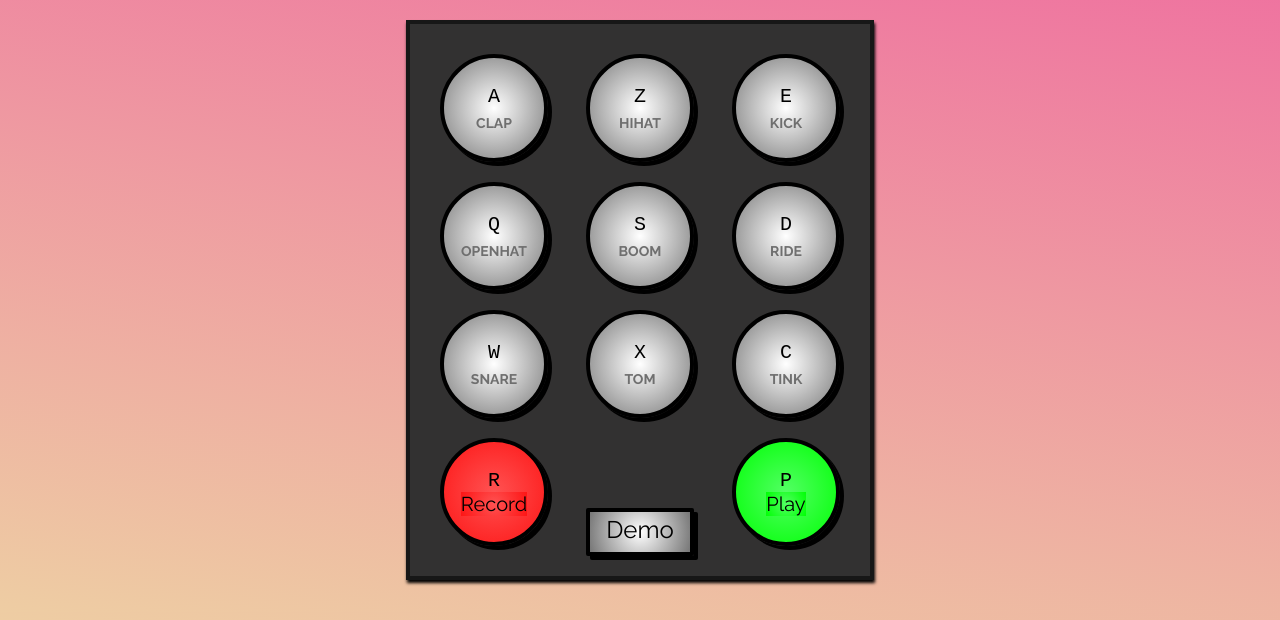
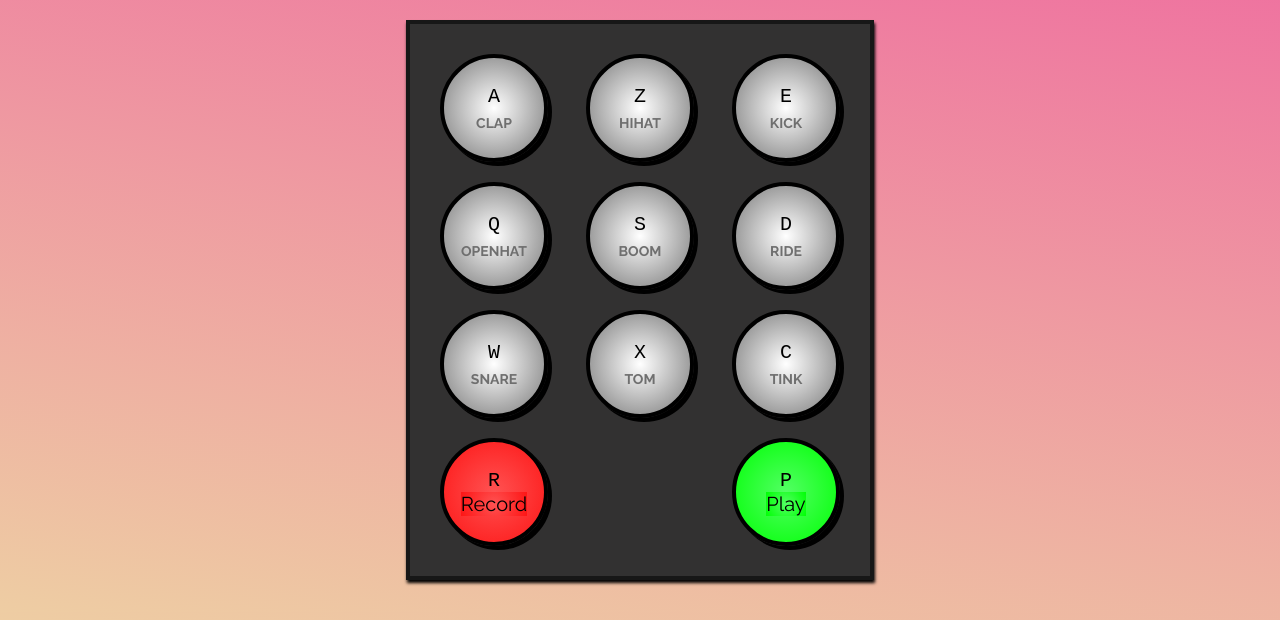
Before and after one commit to NaimDeb/G404-TP-Drumpad, a plain HTML site: page index.html in a window 1280 px wide. Shown: the part 180-800 px from the top of the page. Drawn offline with Linux system fonts and the light colour scheme.

Commit message:
removed demo button as it didn't have any uses

```diff
--- a/index.html
+++ b/index.html
@@ -54,10 +54,6 @@
                 <span class="record">Record</span>
         </div>
 
-        <div class="beatBox">
-                <span>Demo</span>
-        </div>
-
 
         <div data-key="80" class="key play">
                 <kbd>P</kbd>
```
